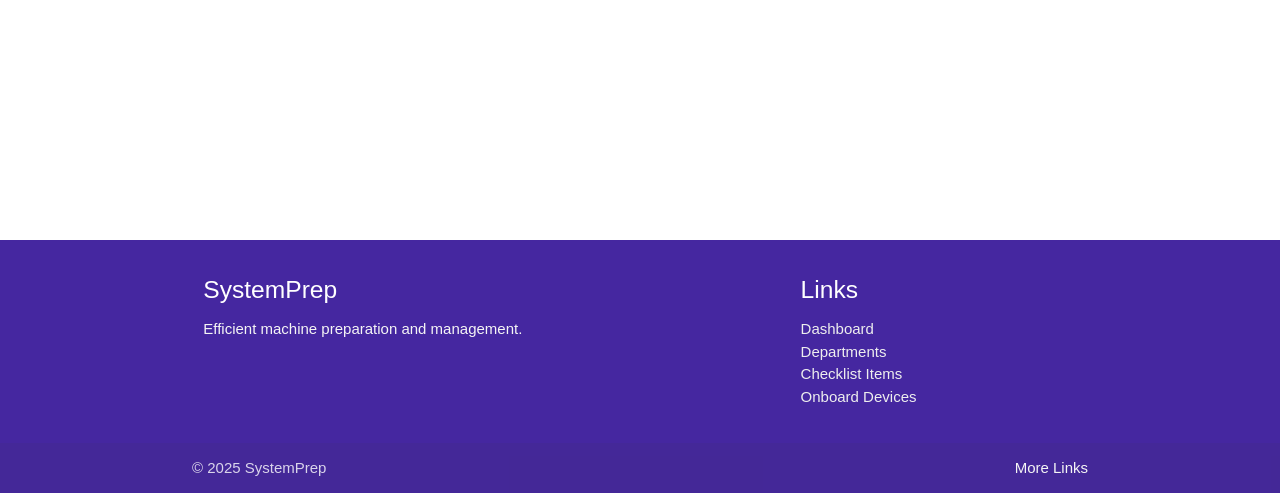
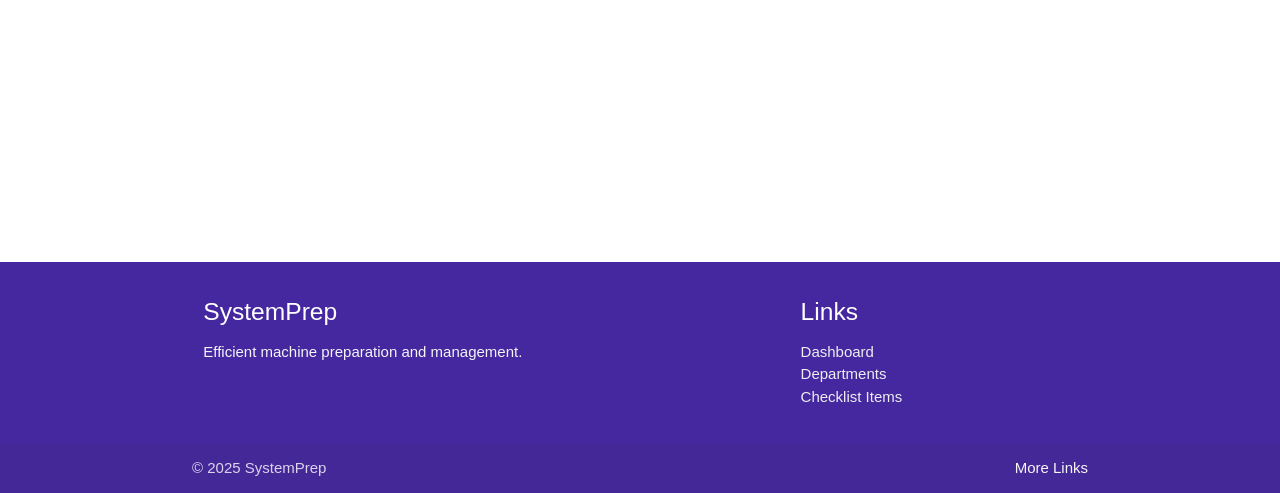
Before and after one commit to Dhamilare/systemPrepApp, a Django app: page / in a window 1280 px wide. Shown: the part 307-800 px from the top of the page. Run offline with Django 5.2, Linux system fonts and the light colour scheme; the visitor is signed in with stand-in values (Sample User, id 1); data that the repository does not hold is empty.

Commit message:
new system preparation development app

```diff
--- a/systemPrepApp/templates/base.html
+++ b/systemPrepApp/templates/base.html
@@ -110,7 +110,6 @@
                         <li><a class="grey-text text-lighten-3" href="{% url 'dashboard' %}">Dashboard</a></li>
                         <li><a class="grey-text text-lighten-3" href="{% url 'departments_list' %}">Departments</a></li>
                         <li><a class="grey-text text-lighten-3" href="{% url 'checklist_items_list' %}">Checklist Items</a></li>
-                        <li><a class="grey-text text-lighten-3" href="{% url 'download_agent_exe' %}">Onboard Devices</a></li>
                     </ul>
                 </div>
             </div>
```
